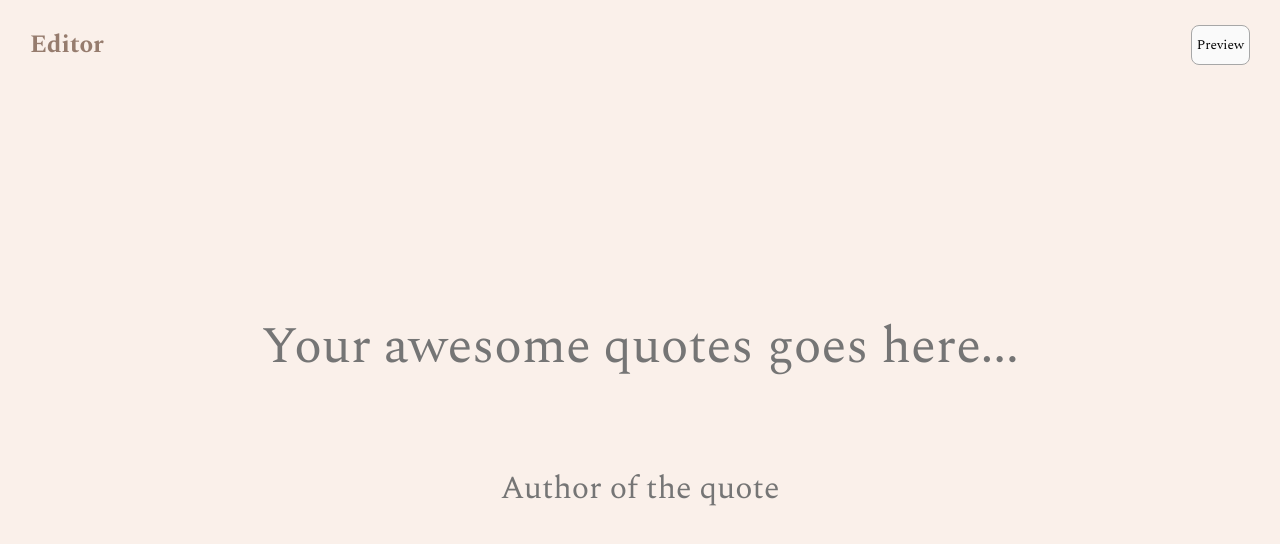
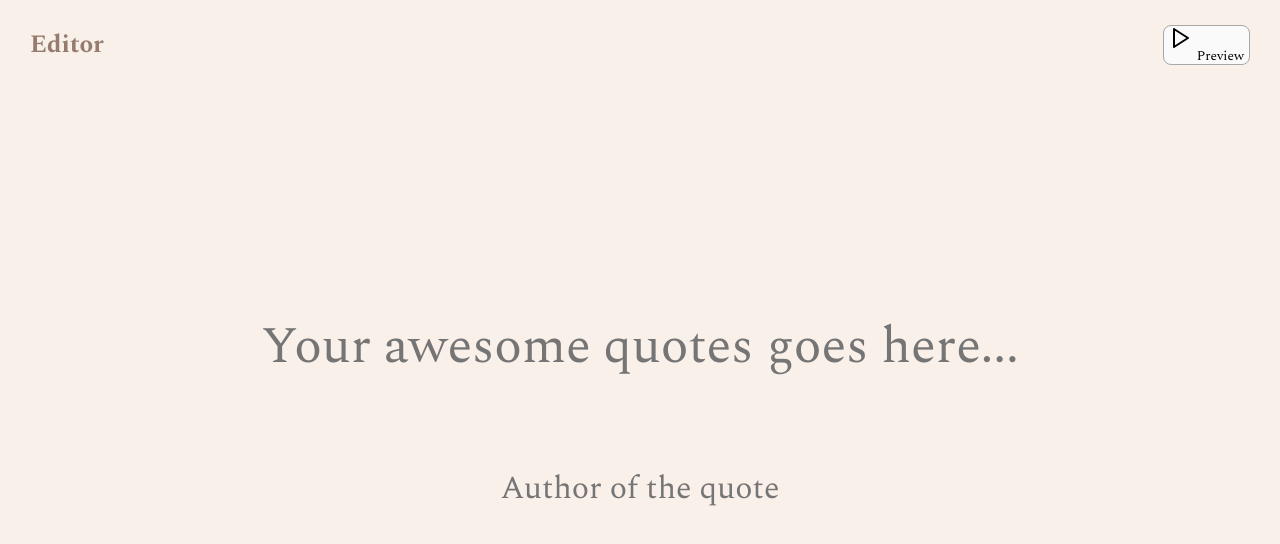
Before and after one commit to haneenmahd/minds.so, a React (Vite) app: page /editor in a window 1280 px wide. Shown: the top 544 px of the page. Built offline with nearby package versions, Linux system fonts and the light colour scheme.

Commit message:
Update preview button and increase accessibility

```diff
--- a/src/pages/Editor.jsx
+++ b/src/pages/Editor.jsx
@@ -8,6 +8,8 @@ import Heading from "../components/Heading";
 import QuickAction from "../components/QuickAction";
 import QuoteInput from "../components/QuoteInput";
 import AuthorInput from "../components/AuthorInput";
+import { Link, Outlet } from "react-router-dom";
+import { Play } from "react-feather";
 
 const EditorBody = styled(Body)`
   min-height: calc(100vh - 130px);
@@ -19,13 +21,17 @@ const EditorBody = styled(Body)`
 
 export default function Editor() {
   return (
-    <Container className={css`
-      min-height: 100vh;
-    `} padding="0">
+    <Container
+      className={css`
+        height: 100vh;
+      `}
+      padding="0"
+      margin="0"
+    >
       <Nav>
         <Heading>Editor</Heading>
 
-        <QuickAction>Preview</QuickAction>
+        <QuickAction> <Play/> Preview</QuickAction>
       </Nav>
 
       <EditorBody>
```
